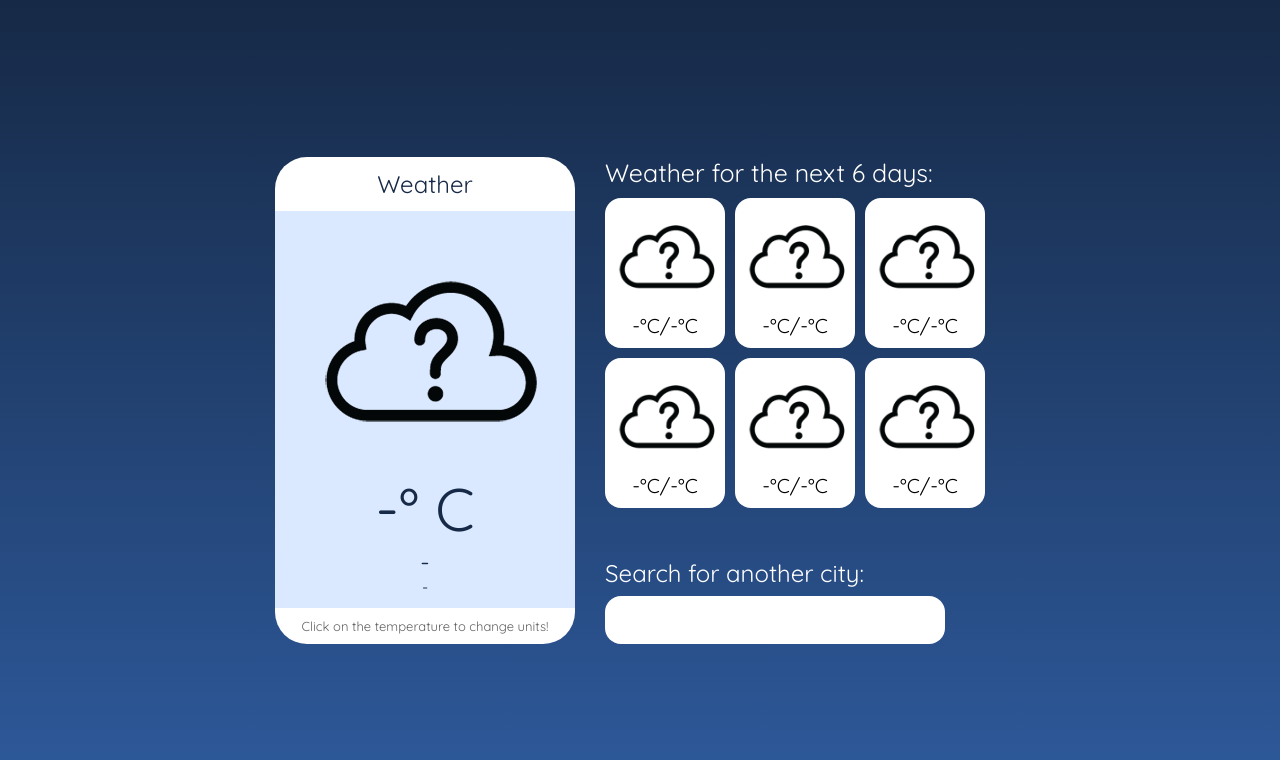
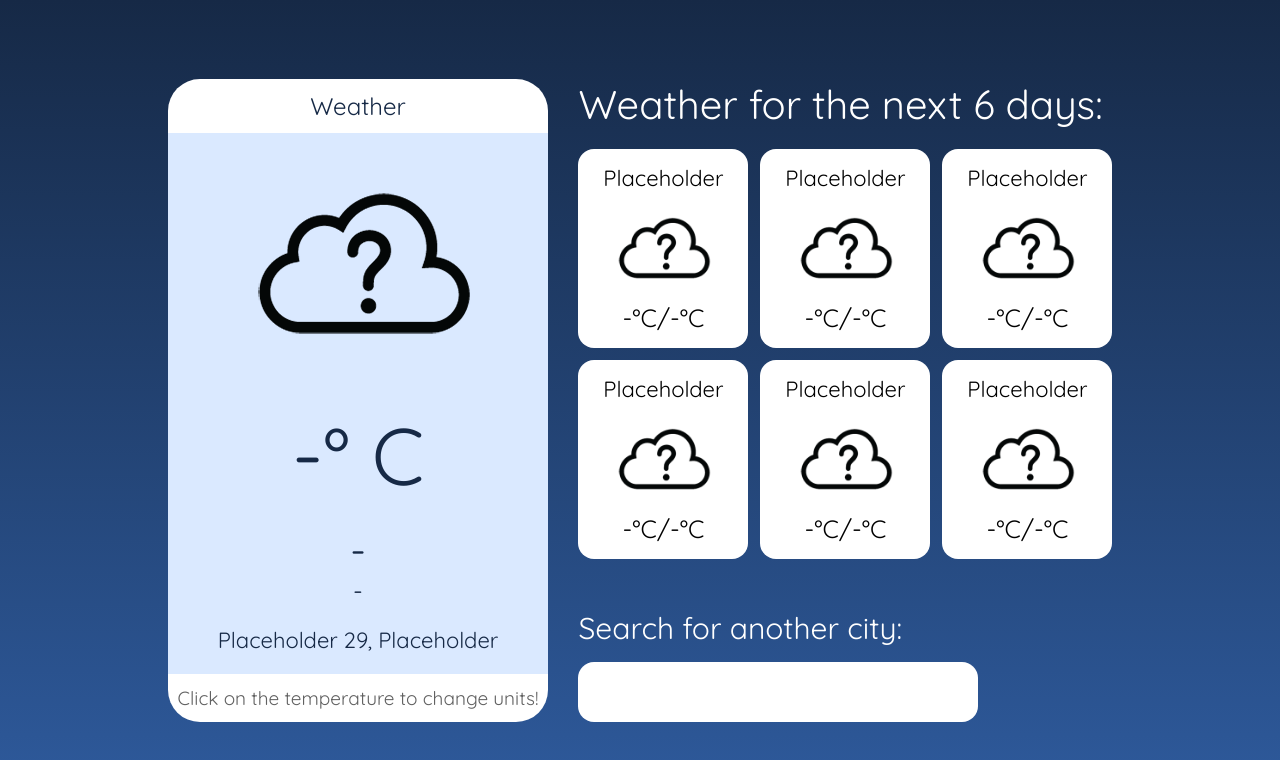
Before and after one commit to EddieBenzon/Weather-App, a plain HTML site: page index.html in a window 1280 px wide. Drawn offline with Linux system fonts and the light colour scheme.

Commit message:
Added extra functionality and styles

```diff
--- a/app.js
+++ b/app.js
@@ -4,6 +4,44 @@ let temperatureElement = document.querySelector(".temperature");
 let descriptionElement = document.querySelector(".description");
 let locationElement = document.querySelector(".location");
 let notificationElement = document.querySelector(".notification");
+
+let weekArray = [
+  "Sunday",
+  "Monday",
+  "Tuesday",
+  "Wendesday",
+  "Thursday",
+  "Friday",
+  "Saturday",
+  "Sunday",
+  "Monday",
+  "Tuesday",
+  "Wendesday",
+  "Thursday",
+  "Friday",
+  "Saturday",
+];
+
+let monthArray = [
+  "January",
+  "February",
+  "March",
+  "April",
+  "May",
+  "June",
+  "July",
+  "August",
+  "September",
+  "October",
+  "November",
+  "December",
+];
+
+let d = new Date();
+let monthIndex = d.getMonth();
+let currentMonth = monthArray[monthIndex];
+let currentDay = d.getDate();
+let dayOfWeek = weekArray[d.getDay()];
 
 // Displaying 6 day forecast
 let day1temp = document.getElementById("day-1-temp");
@@ -21,6 +59,14 @@ let img4 = document.getElementById(".img4");
 let img5 = document.getElementById(".img5");
 let img6 = document.getElementById(".img6");
 let imgArray = [img1, img2, img3, img4, img5, img6];
+
+let day1 = document.getElementById("day-name-1");
+let day2 = document.getElementById("day-name-2");
+let day3 = document.getElementById("day-name-3");
+let day4 = document.getElementById("day-name-4");
+let day5 = document.getElementById("day-name-5");
+let day6 = document.getElementById("day-name-6");
+let weekdayArray = [day1, day2, day3, day4, day5, day6];
 
 const weather = {
   unit: "celsius",
@@ -64,6 +110,9 @@ function searchCity() {
       weather.city = data.name;
       weather.country = data.sys.country;
       weather.iconID = data.weather[0].icon;
+      document.querySelector(
+        ".current-date"
+      ).innerHTML = `${currentMonth} ${currentDay}, ${dayOfWeek}`;
     })
     .then(function () {
       displayWeather();
@@ -100,6 +149,14 @@ function displayWeather() {
   descriptionElement.innerHTML = weather.description;
   locationElement.innerHTML = `${weather.city}, ${weather.country}`;
   iconElement.innerHTML = `<img src="Icons/${weather.iconID}.png" alt="" />`;
+  document.querySelector(
+    ".current-date"
+  ).innerHTML = `${currentMonth} ${currentDay}, ${dayOfWeek}`;
+  let dayPlus = 1;
+  for (i = 0; i < 6; i++) {
+    weekdayArray[i].innerHTML = weekArray[d.getDay() + dayPlus];
+    dayPlus++;
+  }
 }
 
 function convertUnits() {
@@ -138,7 +195,7 @@ function getDays(latitude, longitude) {
           Math.floor(data.daily[i + 1].temp.max),
           Math.floor(data.daily[i + 1].temp.min),
           Math.floor(data.daily[i + 1].temp.max * 1.8 + 32),
-          Math.floor(data.daily[i + 1].temp.max * 1.8 + 32)
+          Math.floor(data.daily[i + 1].temp.min * 1.8 + 32)
         );
       }
       displayDays(data);
--- a/index.html
+++ b/index.html
@@ -19,12 +19,17 @@
           <div class="card-header">Weather</div>
           <div class="notification">User denied access :(</div>
           <div class="weather-info-container">
+            <div class="icon-and-temp">
               <div class="main-icon">
                 <img src="Icons/nt_unknown.png" alt="" />
               </div>
               <div class="temperature" onclick="convertUnits()">-° C</div>
+            </div>
+            <div class="text-info-container">
               <div class="description">-</div>
               <div class="location">-</div>
+              <div class="current-date">Placeholder 29, Placeholder</div>
+            </div>
           </div>
           <div class="card-footer">
             Click on the temperature to change units!
@@ -34,7 +39,8 @@
           <p>Weather for the next 6 days:</p>
           <div class="weather-grid">
             <span class="grid-item">
-              <div class="grid-item-wrapper" id="wrapper-one">
+              <div class="grid-item-wrapper">
+                <p class="day-name" id="day-name-1">Placeholder</p>
                 <img
                   class="grid-icon"
                   id="img1"
@@ -44,8 +50,9 @@
                 <p class="grid-temp-max-min" id="day-1-temp">-°C/-°C</p>
               </div>
             </span>
-            <span class="grid-item"
-              ><div class="grid-item-wrapper" id="wrapper-two">
+            <span class="grid-item">
+              <div class="grid-item-wrapper">
+                <p class="day-name" id="day-name-2">Placeholder</p>
                 <img
                   class="grid-icon"
                   id="img2"
@@ -56,7 +63,8 @@
               </div></span
             >
             <span class="grid-item"
-              ><div class="grid-item-wrapper" id="wrapper-three">
+              ><div class="grid-item-wrapper">
+                <p class="day-name" id="day-name-3">Placeholder</p>
                 <img
                   class="grid-icon"
                   id="img3"
@@ -67,7 +75,8 @@
               </div></span
             >
             <span class="grid-item"
-              ><div class="grid-item-wrapper" id="wrapper-four">
+              ><div class="grid-item-wrapper">
+                <p class="day-name" id="day-name-4">Placeholder</p>
                 <img
                   class="grid-icon"
                   id="img4"
@@ -78,7 +87,8 @@
               </div></span
             >
             <span class="grid-item"
-              ><div class="grid-item-wrapper" id="wrapper-five">
+              ><div class="grid-item-wrapper">
+                <p class="day-name" id="day-name-5">Placeholder</p>
                 <img
                   class="grid-icon"
                   id="img5"
@@ -89,7 +99,8 @@
               </div></span
             >
             <span class="grid-item"
-              ><div class="grid-item-wrapper" id="wrapper-six">
+              ><div class="grid-item-wrapper">
+                <p class="day-name" id="day-name-6">Placeholder</p>
                 <img
                   class="grid-icon"
                   id="img6"
@@ -99,6 +110,7 @@
                 <p class="grid-temp-max-min" id="day-6-temp">-°C/-°C</p>
               </div></span
             >
+          </div>
           <span class="input-wrapper">
             <span class="input-label">Search for another city:</span>
             <input type="text" class="text-input" onchange="searchCity()" />
@@ -106,7 +118,6 @@
         </div>
       </div>
     </div>
-    </div>
     <script src="app.js"></script>
   </body>
 </html>
--- a/style.css
+++ b/style.css
@@ -16,10 +16,10 @@ body {
 }
 
 .main-card {
-  /* margin: auto; */
+  margin: 0;
   background-color: white;
   border-radius: 2rem;
-  min-width: 300px;
+  width: auto;
   display: flex;
   flex-direction: column;
   justify-content: space-between;
@@ -35,7 +35,7 @@ body {
 }
 
 .notification {
-  background-color: rgb(255, 158, 158);
+  background-color: rgb(255, 116, 116);
   text-align: center;
   padding: 12px 0;
   font-size: x-large;
@@ -47,11 +47,22 @@ body {
   display: flex;
   flex-direction: column;
   align-items: center;
-  justify-content: space-evenly;
+  justify-content: space-between;
   background-color: rgb(218, 233, 255);
-  padding: 10px 0;
   height: 90%;
   font-family: "Quicksand", sans-serif;
+}
+
+.icon-and-temp {
+  display: flex;
+  flex-direction: column;
+  align-items: center;
+}
+
+.text-info-container {
+  display: flex;
+  flex-direction: column;
+  align-items: center;
 }
 
 .main-icon {
@@ -61,24 +72,32 @@ body {
 }
 
 .temperature {
-  font-size: 60px;
+  margin-top: 22px;
+  font-size: 80px;
   color: rgb(22, 41, 70);
 }
 
 .description {
-  font-size: x-large;
+  font-size: 40px;
   color: rgb(22, 41, 70);
 }
 
 .location {
-  font-size: medium;
+  font-size: 25px;
   color: rgb(22, 41, 70);
+}
+
+.current-date {
+  margin-top: 20px;
+  font-size: 22px;
+  color: rgb(22, 41, 70);
+  margin-bottom: 20px;
 }
 
 .card-footer {
   text-align: center;
-  font-size: small;
-  padding: 10px 0;
+  font-size: 19px;
+  padding: 12px 10px;
   color: rgb(97, 97, 97);
   font-family: "Quicksand", sans-serif;
 }
@@ -92,17 +111,18 @@ body {
 }
 
 .input-label {
-  font-size: x-large;
+  font-size: 30px;
   font-family: "Quicksand", sans-serif;
 }
 
 .text-input {
-  margin-top: 8px;
+  margin-top: 15px;
   font-size: x-large;
   padding: 10px 15px;
   border: none;
   border-radius: 1rem;
-  width: 100%;
+  max-width: 400px;
+  height: 60px;
 }
 
 .text-input:focus {
@@ -122,82 +142,90 @@ body {
   /* border: 1px solid rgb(238, 255, 0); */
   display: flex;
   margin-left: 30px;
-  width: 400px;
+  width: auto;
   flex-direction: column;
-  justify-content: space-between;
-}
-
-.weather-grid {
-  display: flex;
-  flex-direction: row;
-  flex-wrap: wrap;
-}
-
-.weather-grid-wrapper {
-  font-size: 25px;
+  justify-content: space-evenly;
+  font-size: 40px;
   text-align: start;
   color: white;
 }
 
+.weather-grid {
+  margin-top: 20px;
+  display: grid;
+  grid-template-columns: 170px 170px 170px;
+  grid-gap: 12px;
+}
+
 .grid-item {
-  width: 120px;
-  height: 150px;
   background-color: white;
   border-radius: 1rem;
-  margin: 10px 10px 0 0;
+  padding: 15px;
 }
 
 .grid-item-wrapper {
   display: flex;
   flex-direction: column;
   align-items: center;
-  justify-content: center;
+  justify-content: space-evenly;
+}
+
+.day-name {
+  color: black;
+  font-size: 22px;
 }
 
 .grid-icon {
-  width: 115px;
-  height: 115px;
-}
-
-.day-1-temp {
-  font-size: 20px;
-  color: black;
-  margin-bottom: 15px;
+  width: 110px;
+  height: 110px;
 }
 
 .grid-temp-max-min {
-  font-size: 20px;
+  font-size: 25px;
   color: black;
-  margin-bottom: 15px;
 }
 
 /* TABLET MEDIA QUERIES */
 
-@media screen and (max-width: 750px) {
+@media screen and (max-width: 951px) {
   .weather-grid-wrapper {
     width: auto;
     margin-left: 15px;
   }
+  .weather-grid {
+    display: grid;
+    grid-template-columns: 170px 170px;
+  }
+  .main-card {
+    margin: auto;
+    align-self: flex-start;
+  }
   .page {
     height: auto;
-    padding: 10px;
+    padding: 0px;
   }
 }
 
 /* SMART PHONE MEDIA QUERIES */
 
-@media screen and (max-width: 600px) {
+@media screen and (max-width: 753px) {
   .right-wrapper {
+    margin: 0;
     flex-direction: column;
-    width: 300px;
     align-items: center;
-    justify-content: space-around;
+    justify-content: center;
   }
   .page {
     height: auto;
-    padding: 10px;
+    padding: 10px 5px;
   }
   .weather-grid-wrapper {
-    margin: 20px auto auto auto;
+    margin: 20px 0 0 0;
+  }
+  .input-wrapper {
+    margin: 20px 0 0 0;
+  }
+  .weather-grid {
+    margin-top: 20px;
   }
 }
```
Lines whose indentation alone changed are shown as unchanged.
